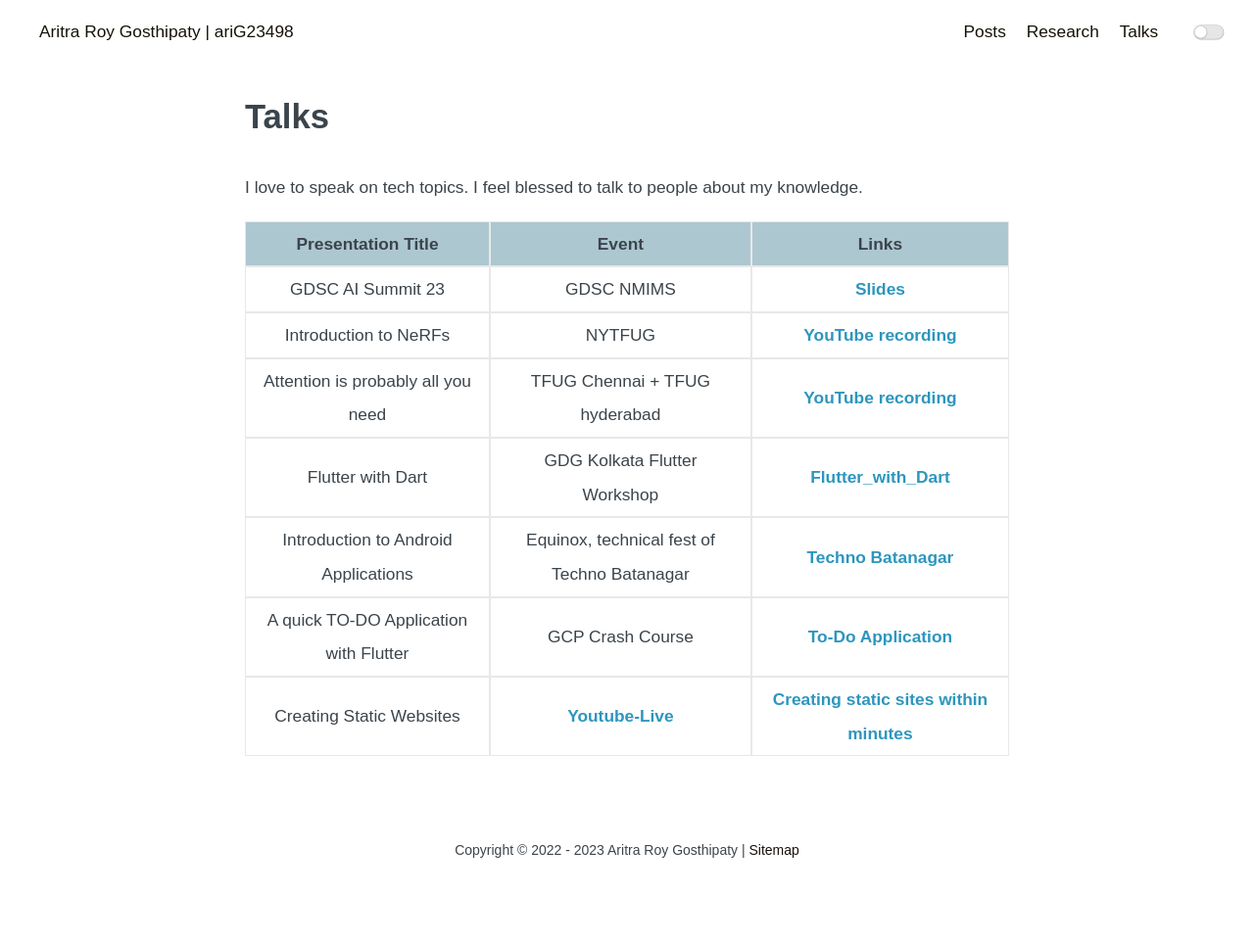
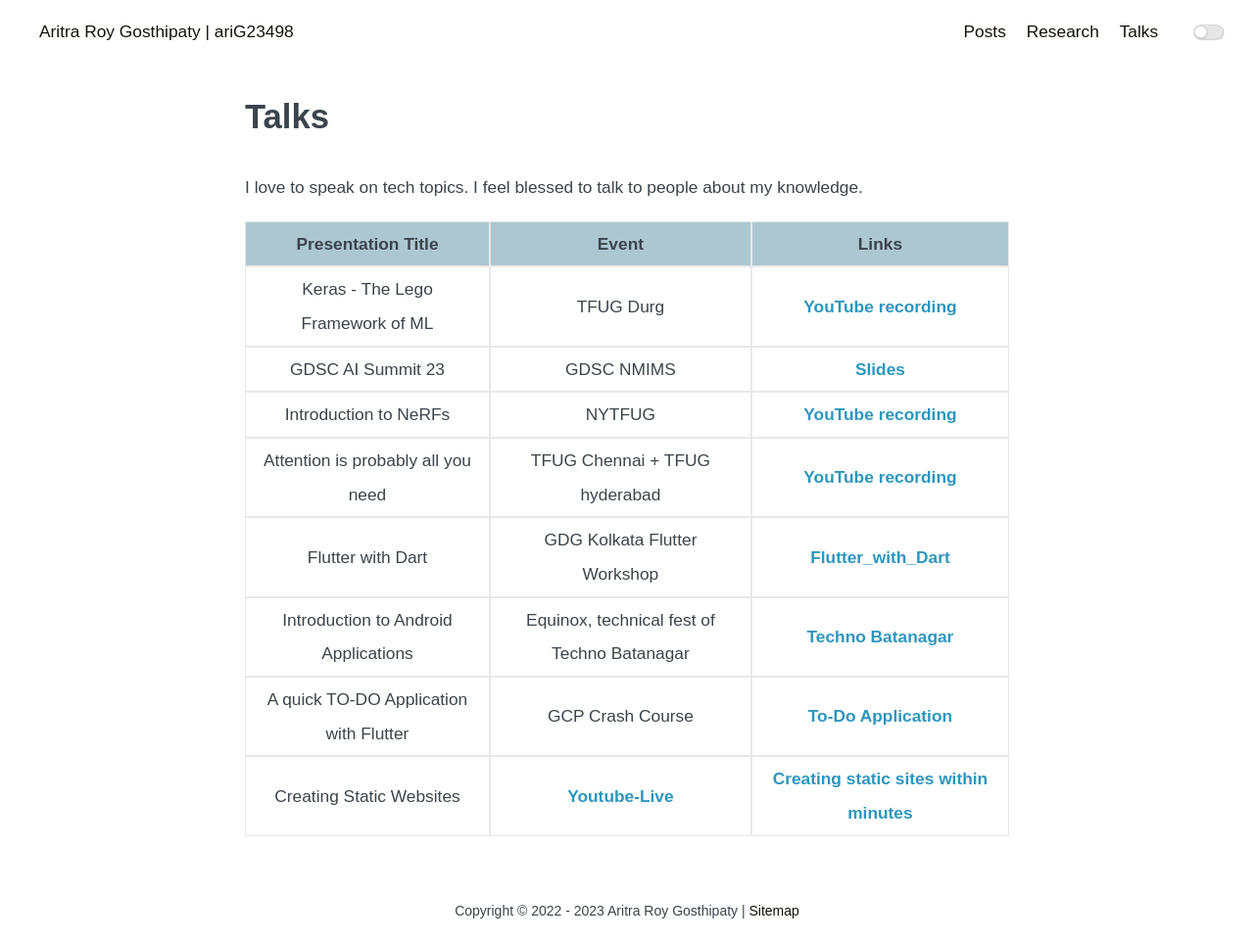
Before and after one commit to ariG23498/ariG23498.github.io, a Jekyll site: the page built from talks.md, in a window 1280 px wide. Shown: the whole page at 98% size. Built offline with Jekyll 4.4.1, drawn with Linux system fonts in a browser that asks for light colours; before the commit the page ends 900 px from its top, so only the background shows below that.

Commit message:
Update talks.md

```diff
--- a/talks.md
+++ b/talks.md
@@ -6,6 +6,7 @@ permalink: /talks
 
 | Presentation Title | Event | Links |
 | :--: | :--: | :--: |
+| Keras - The Lego Framework of ML | TFUG Durg | [YouTube recording](https://www.youtube.com/watch?v=YkIW0aCExo8) |
 | GDSC AI Summit 23 | GDSC NMIMS | [Slides](https://docs.google.com/presentation/d/1qrLvnQGb4PxdXyOdk94eAqwho37vESFc_LKi94zb8U8/edit?usp=sharing&resourcekey=0-1u1N4FIfjc53H7q-UDZ7Ag) |
 | Introduction to NeRFs | NYTFUG | [YouTube recording](https://www.youtube.com/watch?v=U2XS7SxOy2s) |
 | Attention is probably all you need | TFUG Chennai + TFUG hyderabad | [YouTube recording](https://www.youtube.com/watch?v=eFGCYrHQE5c) |
```
